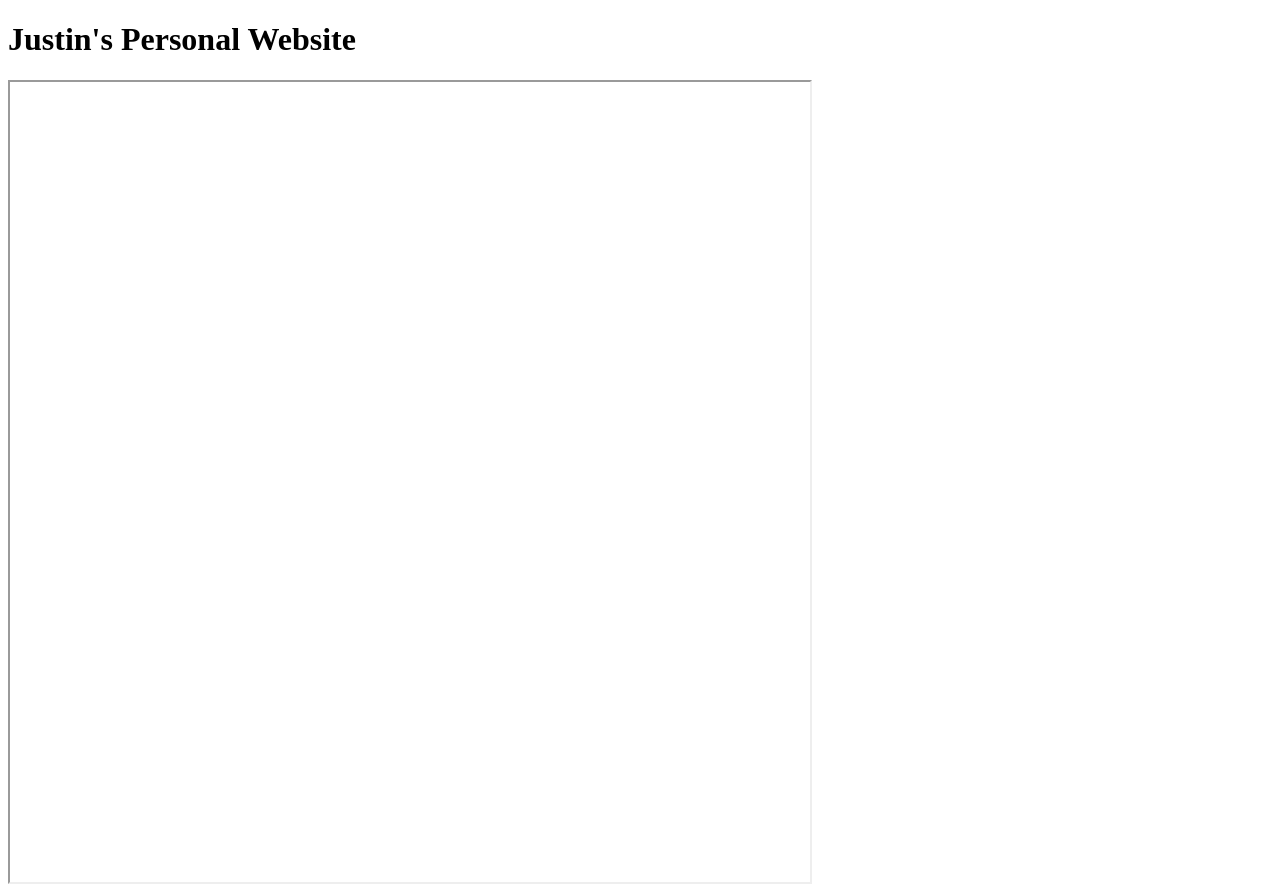
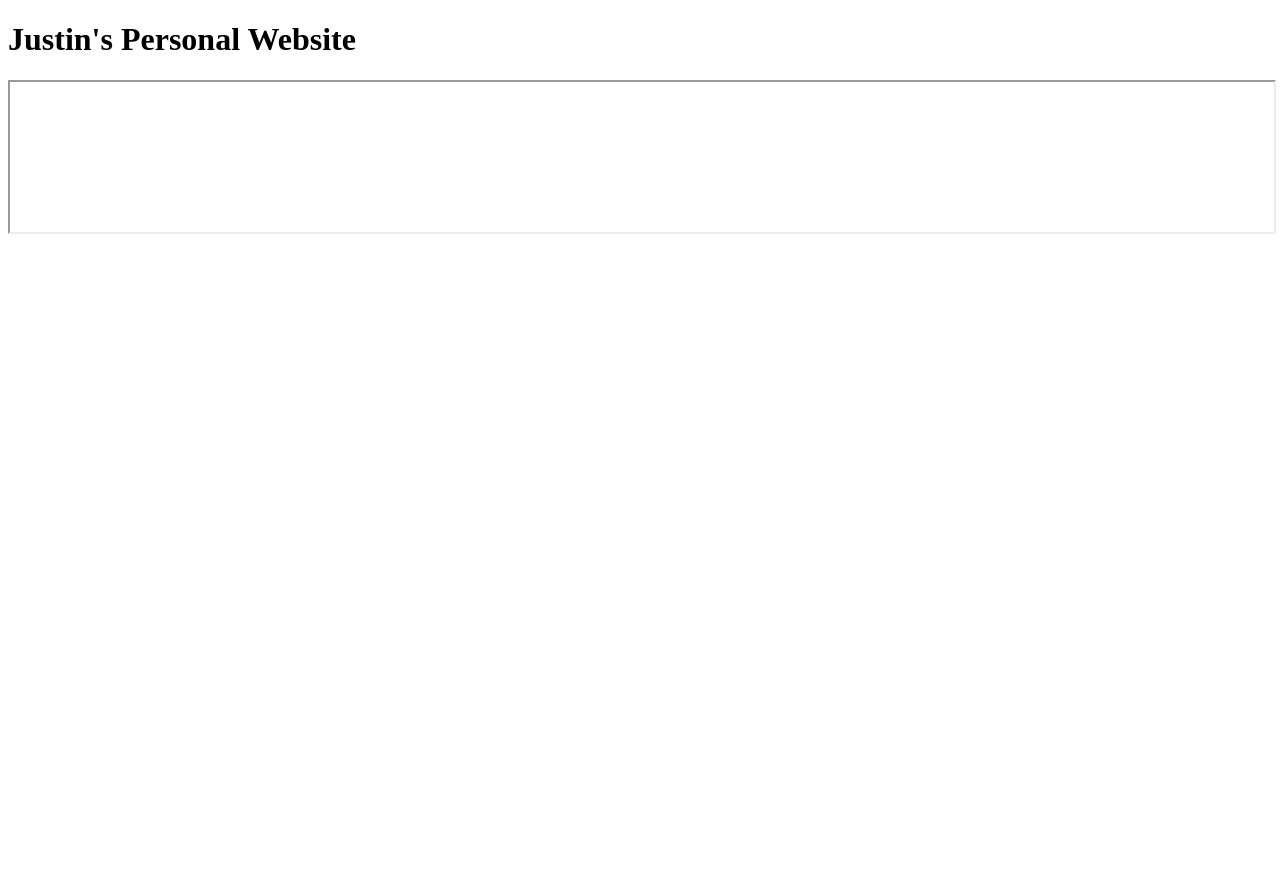
Before and after one commit to JustinLieng/Moyai, a plain HTML site: page index.html in a window 1280 px wide. After the commit the page ends 800 px from the top, so only its background shows below. Drawn offline with Linux system fonts and the light colour scheme; some packages are replaced by stand-ins of ours; a script that the page names is missing.

Commit message:
Changing the size of Banana Cat

```diff
--- a/index.html
+++ b/index.html
@@ -3,7 +3,7 @@
 <body>
 
     <h1>Justin's Personal Website</h1>
-    <iframe class ="iframe1" src="3D Models/Banana Cat/" width="800" height="800"></iframe>
+    <iframe class ="iframe1" src="3D Models/Banana Cat/" width="100%" height="100%"></iframe>
 
 </body>
 </html>
```
